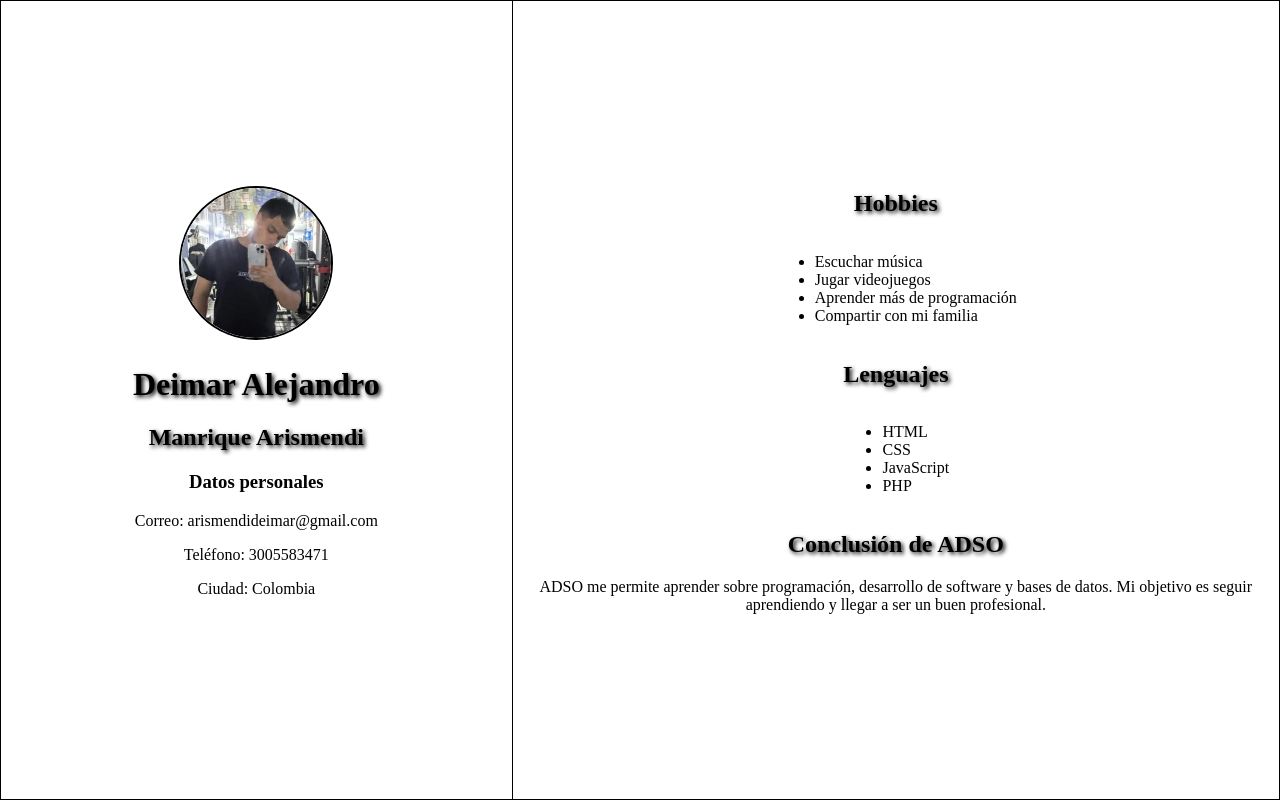
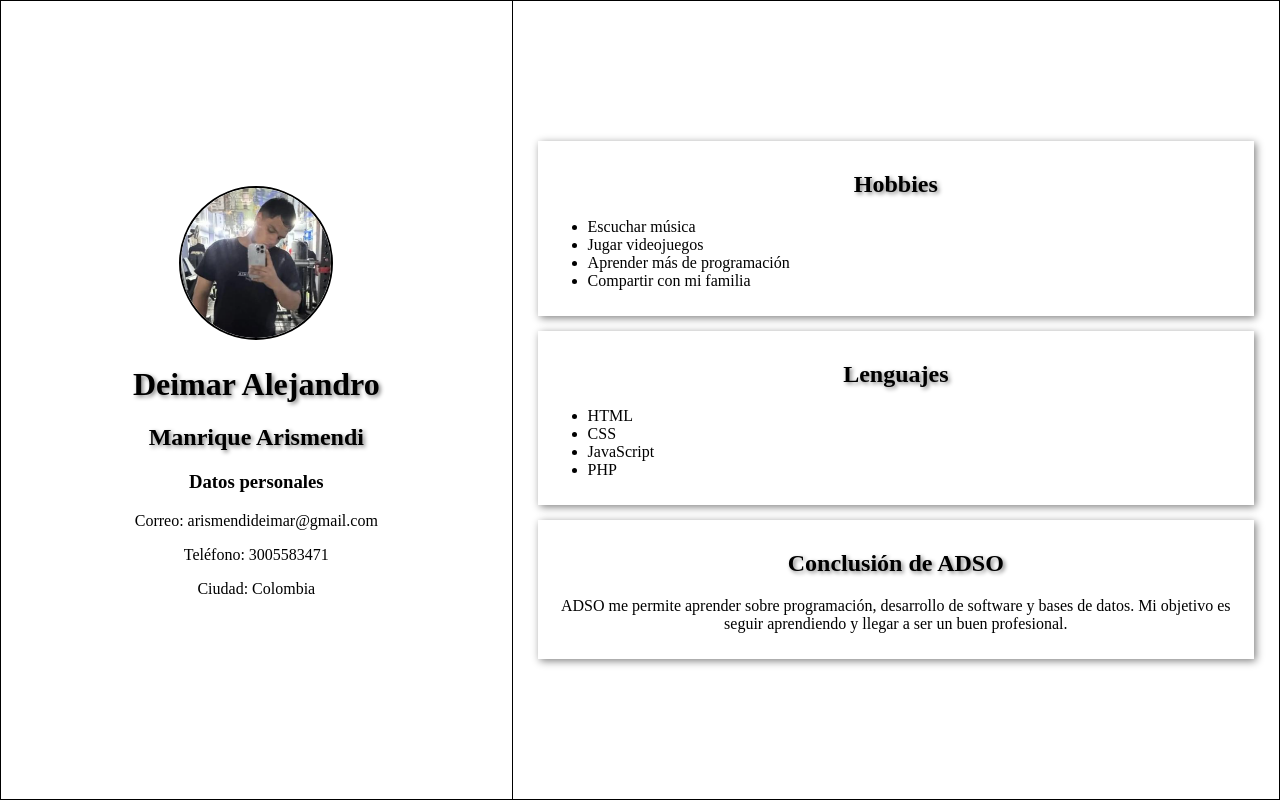
Before and after one commit to arismendideimar-sketch/MI-PREIMERA-PAGINA-, a plain HTML site: page index.html in a window 1280 px wide. Drawn offline with Linux system fonts and the light colour scheme.

Commit message:
Refactor HTML structure and styles for resume
Updated styles and structure for improved layout and aesthetics.

```diff
--- a/index.html
+++ b/index.html
@@ -7,21 +7,18 @@
 
     <style>
 
-        /* PÁGINA COMPLETA */
         html, body {
             margin: 0;
             padding: 0;
             height: 100%;
         }
 
-        /* TABLA */
         table {
             width: 100%;
             height: 100vh;
             border-collapse: collapse;
         }
 
-        /* COLUMNAS */
         td {
             border: 1px solid black;
             padding: 10px;
@@ -50,45 +47,38 @@
             object-fit: cover;
         }
 
-        /* SUBTÍTULOS CON SOMBRA */
-        h2 {
-            text-shadow: 2px 2px 4px ;
-
-        }
+        /* TITULOS */
         h1 {
-            text-shadow: 2px 2px 4px ;
-            section{
-         box-shadow: 6px 20px 10px black;
-         }
+            text-shadow: 2px 2px 4px gray;
         }
 
-        section{
-         box-shadow: 6px 20px 10px black;
-         }
+        h2 {
+            text-shadow: 2px 2px 4px gray;
+        }
 
         /* SECCIONES */
         .seccion {
             text-align: center;
+            box-shadow: 2px 2px 8px gray;
+            padding: 10px;
+            margin: 15px;
         }
 
         /* LISTAS */
         .seccion ul {
-            display: inline-block;
             text-align: left;
         }
 
     </style>
-
 </head>
 
 <body>
 
-    <table border="1">
+    <table>
 
         <tr>
 
             <!-- COLUMNA IZQUIERDA -->
-
             <td class="izquierda">
 
                 <img src="./IMAGEN/Deimar.png" alt="Foto de Deimar">
@@ -109,11 +99,9 @@
 
 
             <!-- COLUMNA DERECHA -->
-
             <td class="derecha">
 
                 <!-- HOBBIES -->
-
                 <div class="seccion">
 
                     <h2>Hobbies</h2>
@@ -129,7 +117,6 @@
 
 
                 <!-- LENGUAJES -->
-
                 <div class="seccion">
 
                     <h2>Lenguajes</h2>
@@ -145,7 +132,6 @@
 
 
                 <!-- CONCLUSIÓN -->
-
                 <div class="seccion">
 
                     <h2>Conclusión de ADSO</h2>
@@ -168,7 +154,3 @@
 </body>
 
 </html>
-
-</body>
-
-</html>
```
